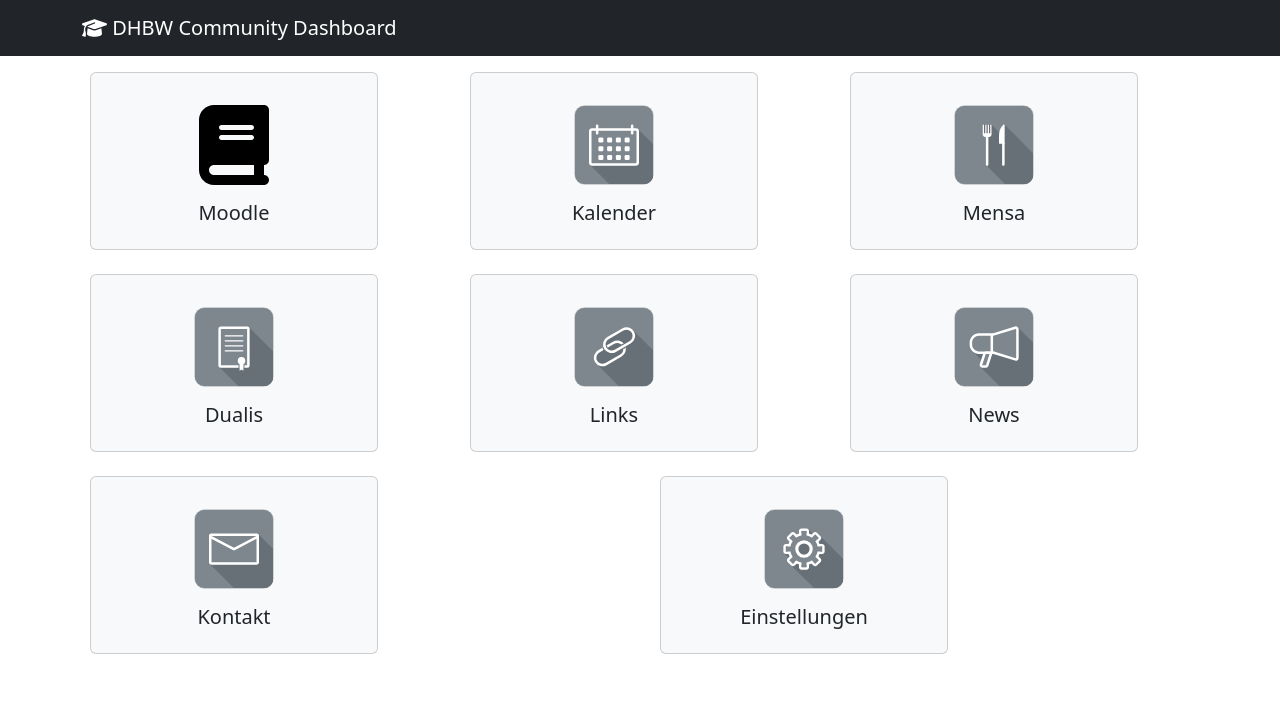
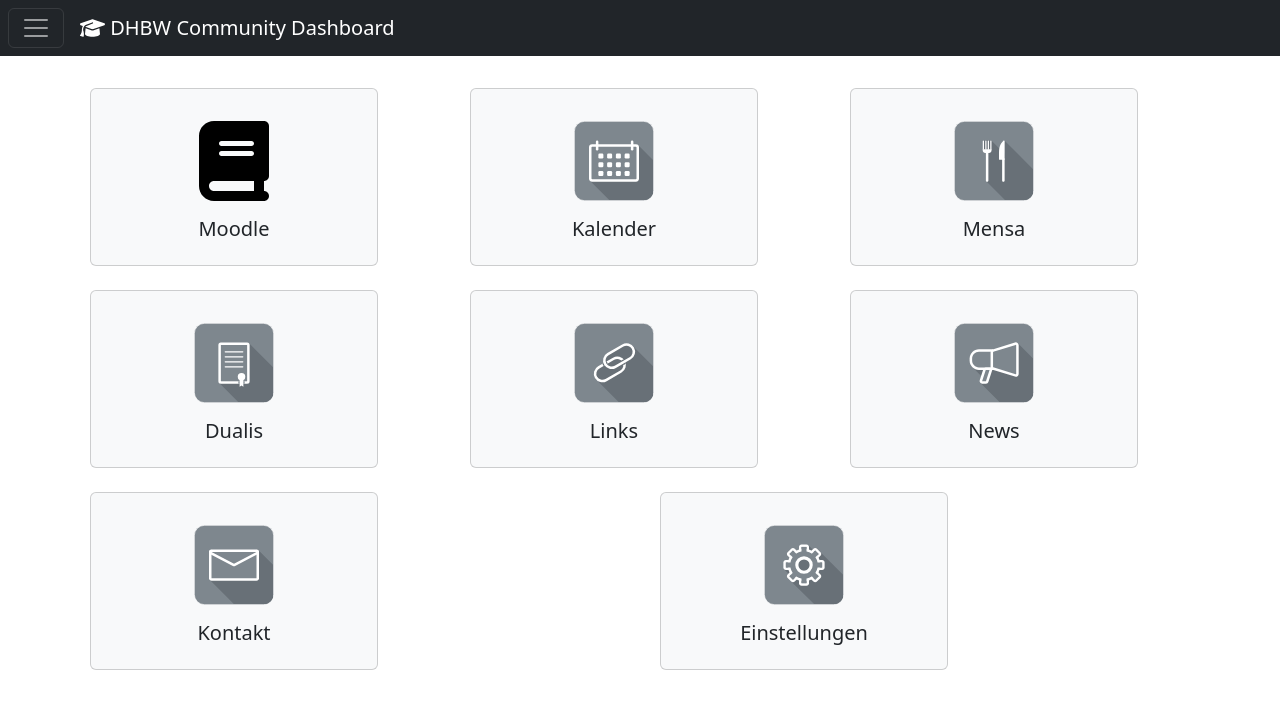
Before and after one commit to clueless-capybaras/dhbw-community-dashboard, a React (Create React App) app in the folder app/frontend/: page / in a window 1280 px wide. Shown: the top 708 px of the page. Built offline with nearby package versions, Linux system fonts and the light colour scheme.

Commit message:
added Offcanvas and burger to navibar

```diff
--- a/app/frontend/src/components/Navibar.js
+++ b/app/frontend/src/components/Navibar.js
@@ -1,5 +1,7 @@
-import Container from 'react-bootstrap/Container';
+import Stack from 'react-bootstrap/Stack';
 import Navbar from 'react-bootstrap/Navbar';
+import Offcanvas from 'react-bootstrap/Offcanvas';
+import Dashboard from "./Dashboard";
 
 import { FontAwesomeIcon } from '@fortawesome/react-fontawesome'
 import { faGraduationCap } from '@fortawesome/free-solid-svg-icons'
@@ -7,8 +9,23 @@
 
 function Navibar() {
     return (
-        <Navbar bg="dark" variant="dark">
-        <Container>
+        <Navbar key={false} bg="dark" variant="dark" expand={false} className="mb-3">
+        <Stack direction="horizontal" gap={3}>
+          <Navbar.Toggle aria-controls={`offcanvasNavbar-expand-${false}`} className="ms-2"/>
+          <Navbar.Offcanvas
+              id={`offcanvasNavbar-expand-${false}`}
+              aria-labelledby={`offcanvasNavbarLabel-expand-${false}`}
+              placement="start"
+          >
+            <Offcanvas.Header closeButton>
+              <Offcanvas.Title id={`offcanvasNavbarLabel-expand-${false}`}>
+                Navigation
+              </Offcanvas.Title>
+            </Offcanvas.Header>
+            <Offcanvas.Body>
+              <Dashboard/>
+            </Offcanvas.Body>
+          </Navbar.Offcanvas>
           <Navbar.Brand>
             <Link to='/' style={{textDecoration: 'none', color: 'white'}}>
               <FontAwesomeIcon icon={faGraduationCap} />
@@ -16,7 +33,7 @@
               DHBW Community Dashboard
             </Link>
           </Navbar.Brand>
-        </Container>
+        </Stack>
       </Navbar>
     );
 }
```
